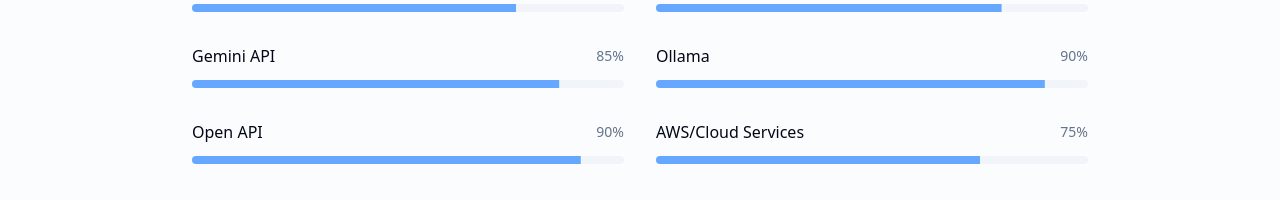
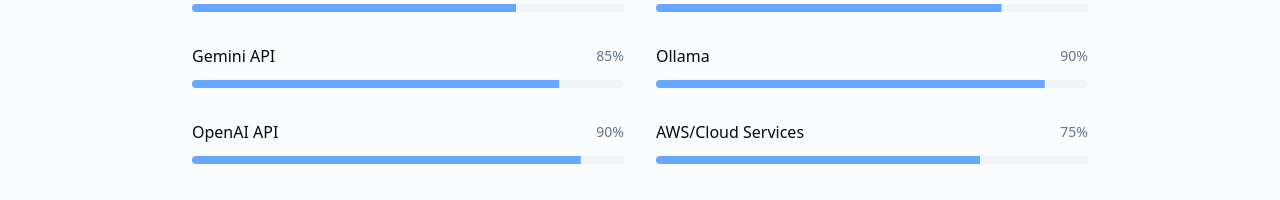
Before and after one commit to RyanMaxiemus/portfolio-light-blue, a React (Vite) app: page / in a window 1280 px wide. Shown: the part 2920-3120 px from the top of the page. Built offline with nearby package versions, Linux system fonts and the light colour scheme.

Commit message:
fix: correct spelling of 'OpenAI API' in Skills component

```diff
--- a/src/components/Skills.tsx
+++ b/src/components/Skills.tsx
@@ -8,7 +8,7 @@
   { name: 'Python/FastAPI', level: 80 },
   { name: 'Gemini API', level: 85 },
   { name: 'Ollama', level: 90 },
-  { name: 'Open API', level: 90 },
+  { name: 'OpenAI API', level: 90 },
   { name: 'AWS/Cloud Services', level: 75 },
   { name: 'Docker/DevOps', level: 75 },
   { name: 'Git/GitHub', level: 90 }
```
